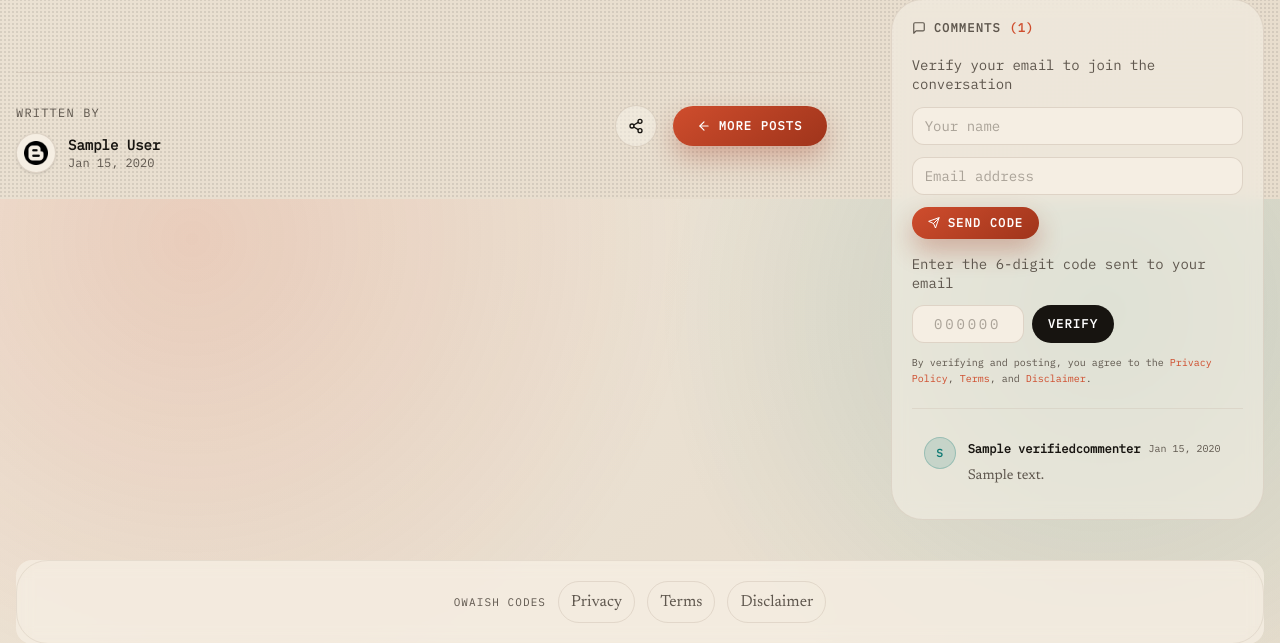
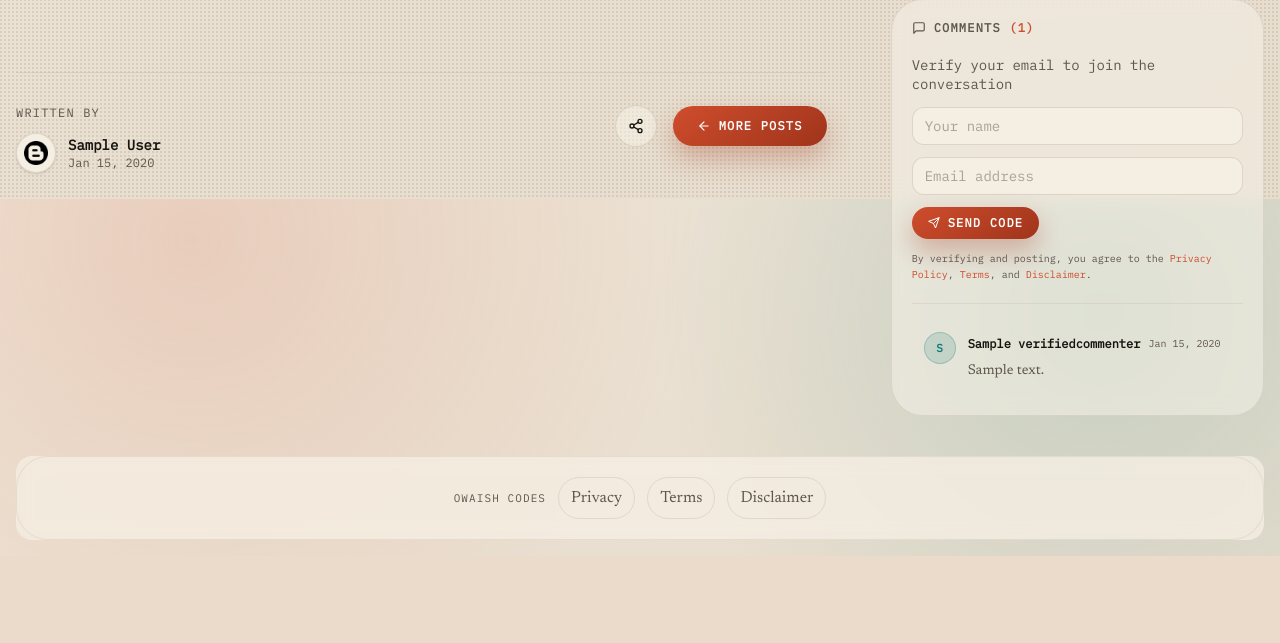
Before and after one commit to owaish3301/Blog-django-site, a Django app: a page that uses blog/comments/templates/comments/comment_section.html in a window 1280 px wide. Shown: the part 601-1244 px from the top of the page. After the commit the page ends 1157 px from the top, so only its background shows below. Run offline with Django 5.2, Linux system fonts and the light colour scheme; tables that the repository leaves empty hold one stand-in row (values such as "Sample post"); style sheets or scripts are compiled from the project's sources; some libraries are stand-ins or nearby versions.

Commit message:
hide OTP verification form by default

```diff
--- a/blog/comments/templates/comments/comment_section.html
+++ b/blog/comments/templates/comments/comment_section.html
@@ -43,7 +43,7 @@
                 </div>
 
                 <!-- OTP input (hidden until OTP is sent) -->
-                <div id="otp-verify-form" class="flex flex-col gap-3 mt-4">
+                <div id="otp-verify-form" class="hidden flex-col gap-3 mt-4">
                     <p class="text-sm text-muted font-ibmMono leading-snug">
                         Enter the 6-digit code sent to your email
                     </p>
```
